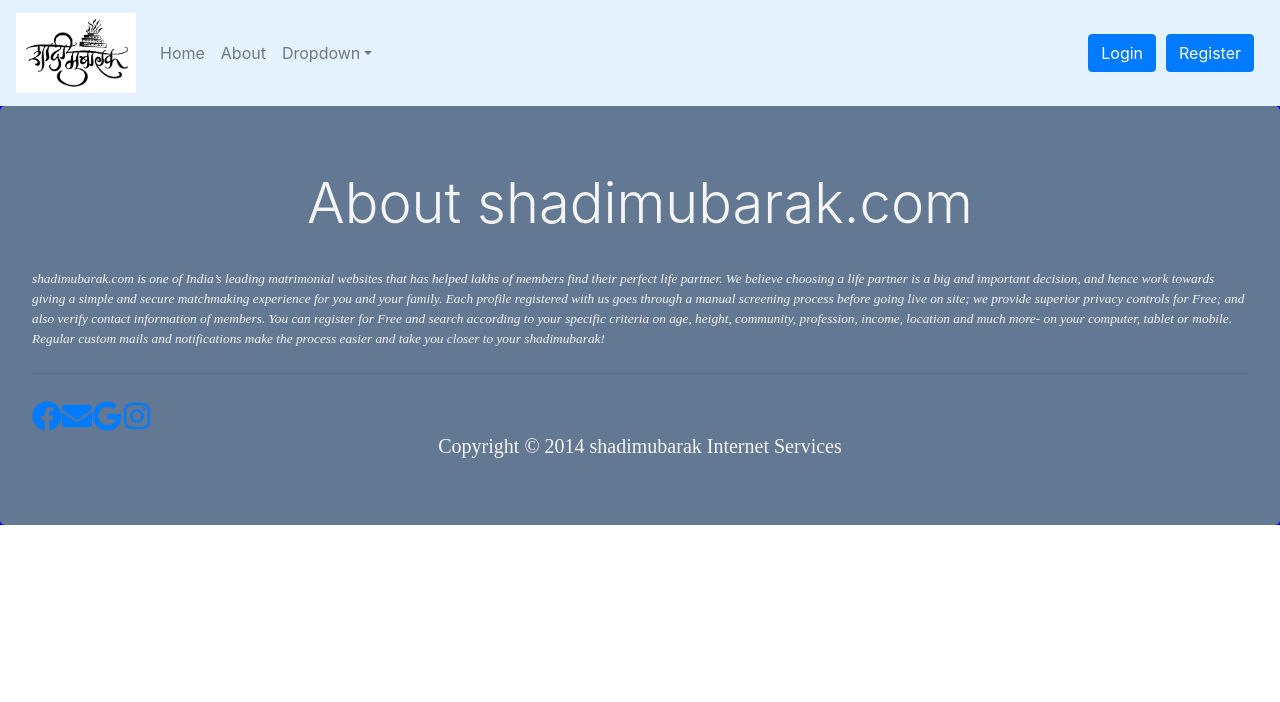
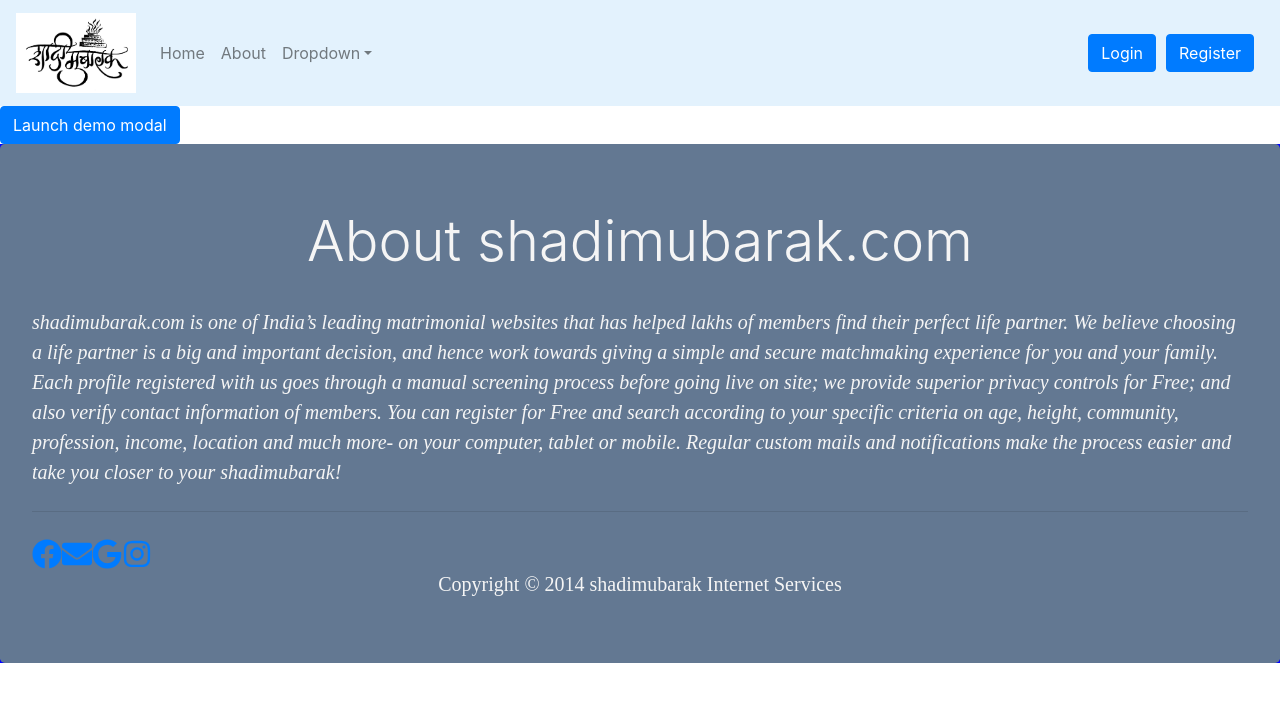
Before and after one commit to MuskanWork/Matrimonial-site, a React (Create React App) app in the folder shadimubarak/: page / in a window 1280 px wide. Shown: the top 702 px of the page. Built offline with nearby package versions, Linux system fonts and the light colour scheme.

Commit message:
register page in process

```diff
--- a/shadimubarak/src/App.js
+++ b/shadimubarak/src/App.js
@@ -2,11 +2,13 @@
 import './App.css';
 import Foot from './component/footer/footer';
 import Nav1 from './component/navbar/Nav1';
+import Register from './component/navbar/Register';
 
 function App() {
   return (
     <>
     <Nav1 />
+    <Register/>
     <Foot />
    </>
   );
--- a/shadimubarak/src/component/footer/footer.css
+++ b/shadimubarak/src/component/footer/footer.css
@@ -9,4 +9,5 @@
 .lead{
 
     font-family:cursive;
+    font-size: small;
 }
--- a/shadimubarak/src/component/footer/footer.js
+++ b/shadimubarak/src/component/footer/footer.js
@@ -7,7 +7,10 @@
 
 const font = {
     fontStyle: "italic",
-    fontSize: "smaller"
+    fontSize: "20px"
+}
+const social = {
+    color: "whitesmoke"
 }
 
 const Foot = () => {
@@ -24,7 +27,7 @@
 
                     You can register for Free and search according to your specific criteria on age, height, community, profession, income, location and much more- on your computer, tablet or mobile. Regular custom mails and notifications make the process easier and take you closer to your shadimubarak!</p>
                 <hr class="my-4" />
-                <div class="lead" style={{color : "whitesmoke"}}>
+                <div class="lead" style={{social}}>
 
                 <a href="https://www.facebook.com/"><FaFacebook size="30px"/></a>
                 <a href="https://www.google.com/gmail/"><FaEnvelope size="30px"/></a>
--- a/shadimubarak/src/component/navbar/Nav1.js
+++ b/shadimubarak/src/component/navbar/Nav1.js
@@ -1,7 +1,7 @@
 import { Navbar, NavDropdown, Nav, Button, Form, FormControl } from 'react-bootstrap';
 import logo1 from '/home/rails/Desktop/Project/shadimubarak/src/images/logo1.jpg';
 import '/home/rails/Desktop/Project/shadimubarak/src/component/navbar/navstyle.css';
-
+import Register from '/home/rails/Desktop/Project/shadimubarak/src/component/navbar/Register.js';
 const Nav1 = () => {
 
   return (
@@ -23,7 +23,7 @@
           </Nav>
           <Form inline>
             <button class="btn btn-primary my-2 my-sm-0" type="submit">Login</button>
-            <button class="btn btn-primary my-2 my-sm-0" type="submit">Register</button>
+            <button class="btn btn-primary my-2 my-sm-0" type="submit" onClick= {<Register/>}>Register</button>
 
           </Form>
         </Navbar.Collapse>
--- /dev/null
+++ b/shadimubarak/src/component/navbar/Register.js
@@ -0,0 +1,34 @@
+import { Modal, Button} from 'react-bootstrap';
+import React, { useState } from 'react';
+
+function Register() {
+    const [show, setShow] = useState(false);
+
+    const handleClose = () => setShow(false);
+    const handleShow = () => setShow(true);
+
+    return (
+      <>
+        <Button variant="primary" onClick={handleShow}>
+          Launch demo modal
+        </Button>
+
+        <Modal show={show} onHide={handleClose}>
+          <Modal.Header closeButton>
+            <Modal.Title>Modal heading</Modal.Title>
+          </Modal.Header>
+          <Modal.Body>Woohoo, you're reading this text in a modal!</Modal.Body>
+          <Modal.Footer>
+            <Button variant="secondary" onClick={handleClose}>
+              Close
+            </Button>
+            <Button variant="primary" onClick={handleClose}>
+              Save Changes
+            </Button>
+          </Modal.Footer>
+        </Modal>
+      </>
+    );
+  }
+
+ export default Register;
```
